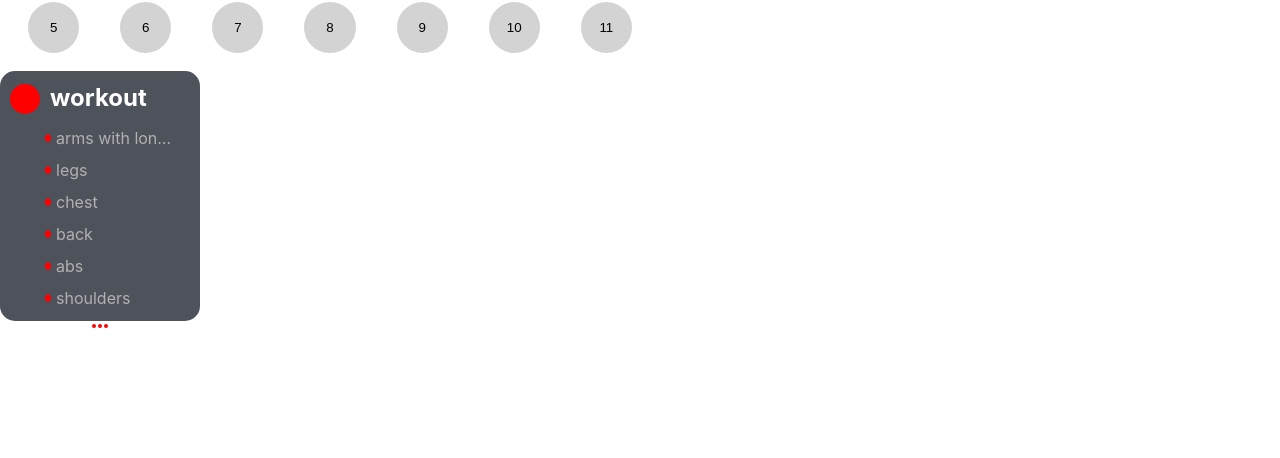
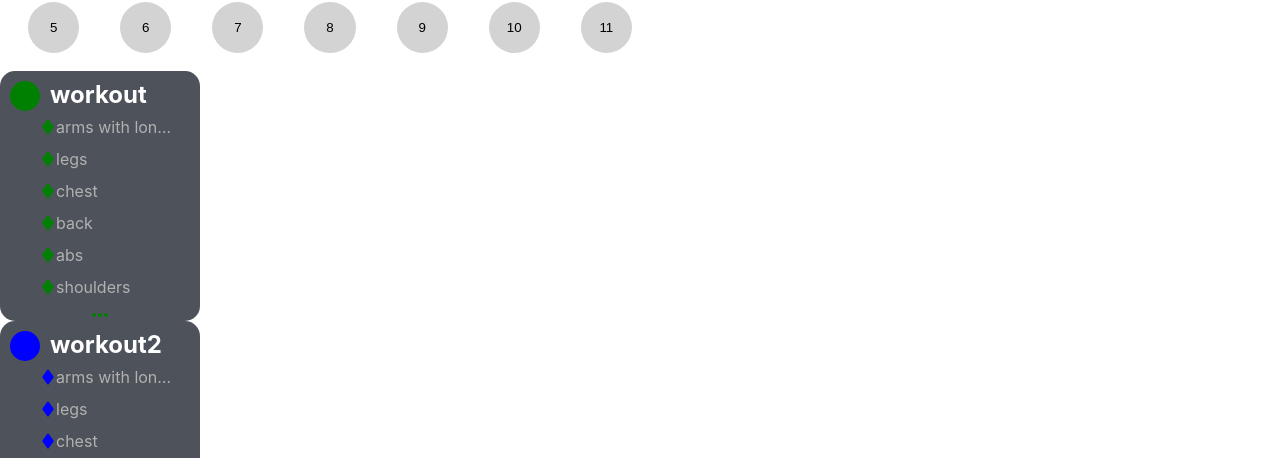
Before and after one commit to rikili/fitness-app, a React (Create React App) app in the folder root/frontend/: page / in a window 1280 px wide. Shown: the part 494-952 px from the top of the page. Before the commit the page ends 834 px from the top, so only its background shows below. Built offline with nearby package versions, Linux system fonts and the light colour scheme; no server answers.

Commit message:
updated styling

```diff
--- a/root/frontend/src/components/PreviewCard/PreviewCard.style.ts
+++ /dev/null
@@ -1,68 +0,0 @@
-import { createUseStyles } from 'react-jss';
-
-const useStyles = createUseStyles((theme: any) => ({
-  previewCard: {
-    width: '200px',
-    background: '#4E525B',
-    maxHeight: '250px',
-    borderRadius: '15px',
-    color: theme.color,
-  },
-  previewCardHeader: {
-    display: 'flex',
-    alignItems: 'center',
-    height: '7vh',
-    width: '100%',
-  },
-  profileImage: {
-    background: theme.color,
-    borderRadius: '100%',
-    width: '30px',
-    height: '30px',
-    margin: '0px 10px 0px 10px',
-  },
-  previewCardTitle: {
-    color: 'white',
-    height: '33px',
-    whiteSpace: 'nowrap',
-    overflow: 'hidden',
-    textOverflow: 'ellipsis',
-    maxWidth: '150px',
-  },
-  list: {
-    listStyleType: 'none',
-    marginTop: '5px',
-  },
-  diamond: {
-    height: '10px',
-    color: theme.color,
-  },
-  listExerciseItem: {
-    margin: '-20px 0',
-    '&:nth-child(n+7)': {
-      display: 'none',
-    },
-    div: {
-      display: 'flex',
-      alignItems: 'center',
-      color: '#B1B1B1',
-    },
-  },
-  exerciseItem: {
-    display: 'flex',
-    alignItems: 'center',
-    color: '#B1B1B1',
-  },
-  exercise: {
-    whiteSpace: 'nowrap',
-    overflow: 'hidden',
-    textOverflow: 'ellipsis',
-    maxWidth: '120px',
-  },
-  ellipse: {
-    width: '100%',
-    marginTop: '-5px',
-  },
-}));
-
-export default useStyles;
--- a/root/frontend/src/components/PreviewCard/PreviewCard.tsx
+++ b/root/frontend/src/components/PreviewCard/PreviewCard.tsx
@@ -1,38 +1,36 @@
 import React from 'react';
-import { useTheme } from 'react-jss';
 import { BsFillSuitDiamondFill } from 'react-icons/bs';
 import { HiDotsHorizontal } from 'react-icons/hi';
-import useStyles from './PreviewCard.style';
+import '../../styles/PreviewCard.scss';
 
 type PropTypes = {
   title: string;
   exercises: string[];
+  theme: string;
   //  placeholder until logos are figured out
   //  logo: string
 };
 
-function PreviewCard({ title, exercises }: PropTypes) {
-  const theme = useTheme();
-  const classes = useStyles({ theme });
+function PreviewCard({ title, exercises, theme }: PropTypes) {
   const listExercise = exercises.map((exercise) => (
-    <li className={classes.listExerciseItem}>
-      <div className={classes.exerciseItem}>
-        <BsFillSuitDiamondFill className={classes.diamond} />
-        <p className={classes.exercise}>{exercise}</p>
+    <li className="listExerciseItem">
+      <div className="exerciseItem">
+        <BsFillSuitDiamondFill style={{ color: theme }} />
+        <p className="exercise">{exercise}</p>
       </div>
     </li>
   ));
 
   return (
-    <div className={classes.previewCard}>
-      <div className={classes.previewCardHeader}>
-        <div className={classes.profileImage} />
-        <h2 className={classes.previewCardTitle}>{title}</h2>
+    <div className="previewCard" style={{ color: theme }}>
+      <div className="previewCardHeader" style={{ color: theme }}>
+        <div className="profileImage" style={{ background: theme }} />
+        <h2 className="previewCardTitle">{title}</h2>
       </div>
-      <ul className={classes.list}>
+      <ul className="list">
         {listExercise}
       </ul>
-      {(exercises.length > 6) && <HiDotsHorizontal size={20} className={classes.ellipse} />}
+      {(exercises.length > 6) && <HiDotsHorizontal size={20} className="ellipse" />}
     </div>
   );
 }
--- a/root/frontend/src/routes/Home.tsx
+++ b/root/frontend/src/routes/Home.tsx
@@ -1,22 +1,15 @@
 import React from 'react';
 
-import { ThemeProvider } from 'react-jss';
 import Calendar from '../components/Calendar/Calendar';
 import PreviewCard from '../components/PreviewCard/PreviewCard';
 
 function Home() {
-  //  placeholder until we populate database with exercises + theme colors
-  const theme = {
-    color: 'red',
-  };
-
   return (
     <div>
       <Calendar />
       {/* this is a placeholder */}
-      <ThemeProvider theme={theme}>
-        <PreviewCard title="workout" exercises={['arms with long title', 'legs', 'chest', 'back', 'abs', 'shoulders', '7th child (not shown)']} />
-      </ThemeProvider>
+      <PreviewCard title="workout" exercises={['arms with long title', 'legs', 'chest', 'back', 'abs', 'shoulders', '7th child (not shown)']} theme="green" />
+      <PreviewCard title="workout2" exercises={['arms with long title', 'legs', 'chest', 'back', 'abs', 'shoulders', '7th child (not shown)']} theme="blue" />
     </div>
   );
 }
--- /dev/null
+++ b/root/frontend/src/styles/PreviewCard.scss
@@ -0,0 +1,63 @@
+.previewCard {
+	width: 200px;
+	background: #4e525b;
+	max-height: 250px;
+	border-radius: 15px;
+}
+
+.previewCardHeader {
+	display: flex;
+	align-items: center;
+	height: 50px;
+	width: 100%;
+}
+
+.profileImage {
+	border-radius: 100%;
+	width: 30px;
+	height: 30px;
+	margin: 0px 10px 0px 10px;
+}
+.previewCardTitle {
+	color: white;
+	height: 33px;
+	white-space: nowrap;
+	overflow: hidden;
+	text-overflow: ellipsis;
+	max-width: 150px;
+}
+.list {
+	list-style-type: none;
+	margin-top: 0px;
+    :nth-child(n+7) {
+        display: none;
+    }
+}
+.diamond {
+	height: 10px;
+}
+.listExerciseItem {
+	margin: -20px 0;
+	div {
+		display: flex;
+		align-items: center;
+		color: #b1b1b1;
+	}
+}
+
+
+.exerciseItem {
+	display: flex;
+	align-items: center;
+	color: #b1b1b1;
+}
+.exercise {
+	white-space: nowrap;
+	overflow: hidden;
+	text-overflow: ellipsis;
+	max-width: 120px;
+}
+.ellipse {
+	width: 100%;
+	margin-top: -5px;
+}
```
